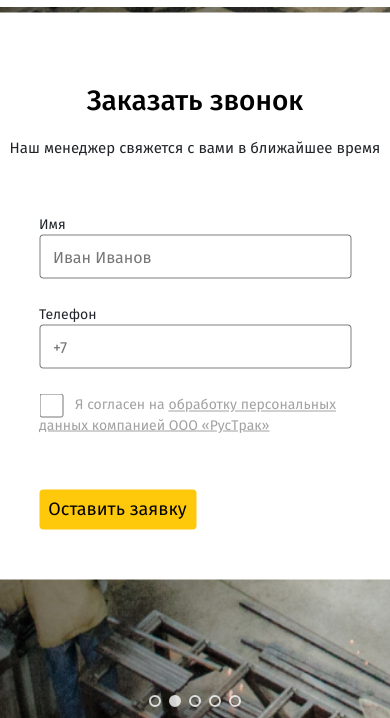
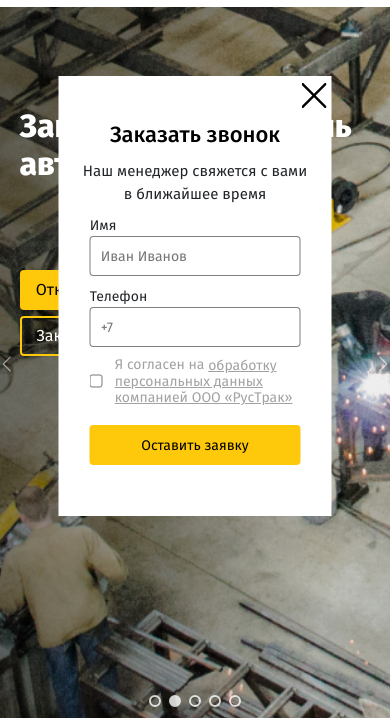
Before and after one commit to serg-nn52/RusTrak, a website: page src/index.html in a window 390 px wide. Both pictures are taken after a click on the button 349 px from the left and 35 px from the top of the page. Shown: the part 126-844 px from the top of the page. Drawn offline with Linux system fonts and the light colour scheme.

Commit message:
закончил адаптив формы, проект готов

```diff
--- a/src/index.html
+++ b/src/index.html
@@ -252,7 +252,8 @@
       <form class="pop-up__forms" action="#" >
         <label>Имя<br><input name="userName" type="text" value="" placeholder="Иван Иванов"></label>
         <label>Телефон<br><input name="phone" type="number" value="" placeholder="+7"></label>
-        <p class="label"><label><input name="accept" type="checkbox" value="">Я согласен на <span>обработку персональных данных компанией ООО «РусТрак»</span></label></p>
+        <!-- <p class="pop-up__label"><label><input name="accept" type="checkbox" value="">Я согласен на <span>обработку персональных данных компанией ООО «РусТрак»</span></label></p> -->
+        <label><input name="accept" type="checkbox" value=""><span class="pop-up__label">Я согласен на <span class="pop-up__label pop-up__label_inner">обработку персональных данных компанией ООО «РусТрак»</span></span> </label>
         <button class="btn pop-up__btn" type="submit">Оставить заявку</button>
       </form>
     </div>
--- a/src/sass/blocks/_media.scss
+++ b/src/sass/blocks/_media.scss
@@ -207,7 +207,7 @@
             font-size: 12px;
         }
         &__phone {
-            width: 205px;
+            width: 220px;
             margin-right: 10px;
             font-size: 12px;
         }
@@ -274,6 +274,46 @@
             width: 100%;
         }
     }
+    .pop-up {
+        width: 50%;
+        height: 505px;
+        &__close {
+          margin: -23px -31px auto auto;
+          width: 25px;
+          height: 25px;
+          cursor: pointer;
+          img {
+            width: 100%;
+          }
+        }
+        &__title {
+          margin-top: 20px;
+        }
+        &__descr {
+          margin-top: 12px;
+        }
+        &__forms {
+          margin-top: 10px;
+          width: 90%;
+          label {
+            margin-top: 10px;
+          }
+          input {
+            height: 40px;
+            font-size: 14px;
+            padding: 9px 10px;
+          }
+          input[type="checkbox"] {
+            width: 20px;
+            height: 20px;
+          }
+        }
+        &__btn {
+          width: 100%;
+          margin-top: 20px;
+          font-size: 14px;
+        }
+    }
 }
 
 
@@ -285,6 +325,10 @@
         &__number {
             font-size: 18px;
         }
+    }
+    .pop-up {
+        width: 65%;
+        height: 500px;
     }
 }
 
@@ -450,6 +494,17 @@
         }
 
     }
+    .pop-up {
+        width: 70%;
+        padding-left: 5%;
+        padding-right: 5%;
+        &__close {
+            margin: 0;
+            position: absolute;
+            top: 5px;
+            right: 5px;;
+        }
+    }
 }
 @media (max-width: 470px) {
     .title,
@@ -572,6 +627,16 @@
         }
 
     }
+    .pop-up {
+        height: 440px;
+        &__title {
+            font-size: 22px;
+            margin-top: 15px;
+        }
+        &__forms {
+            margin-top: 0;
+        }
+    }
 }
 @media (max-width: 355px) {
     .categories {
@@ -579,4 +644,15 @@
             height: 220px;
         }
     }
+    .pop-up {
+        height: 415px;
+        &__label {
+            font-size: 12px !important;
+        }
+        &__forms {
+            input {
+                height: 33px;
+            }
+        }
+    }
 }
--- a/src/sass/blocks/_pop-up.scss
+++ b/src/sass/blocks/_pop-up.scss
@@ -6,10 +6,11 @@
   padding: 31px 39px;
   position: fixed;
   z-index: 50;
-    background: #fff;;
+  background: #fff;
   top: 50%;
   left: 50%;
-    transform: translateX(-50%) translateY(-50%)!important;
+  transform: translateX(-50%) translateY(-50%) !important;
+  overflow-y:auto;
   &_active {
     display: block;
   }
@@ -35,13 +36,6 @@
     margin: 0 auto;
     margin-top: 30px;
     width: 312px;
-        .label {
-            width: 297px;
-            font-size: 14px;
-            line-height: 110%;
-            color: #A2A2A2;
-            vertical-align: middle;
-        }
     label {
       width: 100%;
       font-size: 14px;
@@ -57,13 +51,12 @@
         justify-content: space-between;
         align-items: center;
       }
-
     }
     input {
       width: 100%;
       height: 44px;
-            background: #FFFFFF;
-            border: 1px solid rgba($color: #000000, $alpha: .5);
+      background: #ffffff;
+      border: 1px solid rgba($color: #000000, $alpha: 0.5);
       box-sizing: border-box;
       border-radius: 4px;
       outline: none;
@@ -75,7 +68,7 @@
       height: 24px;
       margin-left: 0;
       margin-right: 12px;
-            border: 1px solid #A2A2A2;
+      border: 1px solid #a2a2a2;
       border-radius: 2px;
       vertical-align: middle;
     }
@@ -85,4 +78,16 @@
     margin-top: 56px;
     font-size: 16px;
   }
+  &__label {
+    width: 297px;
+    font-size: 14px !important;
+    line-height: 110%;
+    color: #a2a2a2;
+    vertical-align: middle;
+    text-decoration-line: none !important;
+    &_inner {
+        font-size: inherit;
+        text-decoration-line: underline !important;
       }
+  }
+}
```
Also changed, not shown: README.md, dist/css/style.min.css, dist/index.html, src/css/style.min.css. Lines whose indentation alone changed are shown as unchanged.
